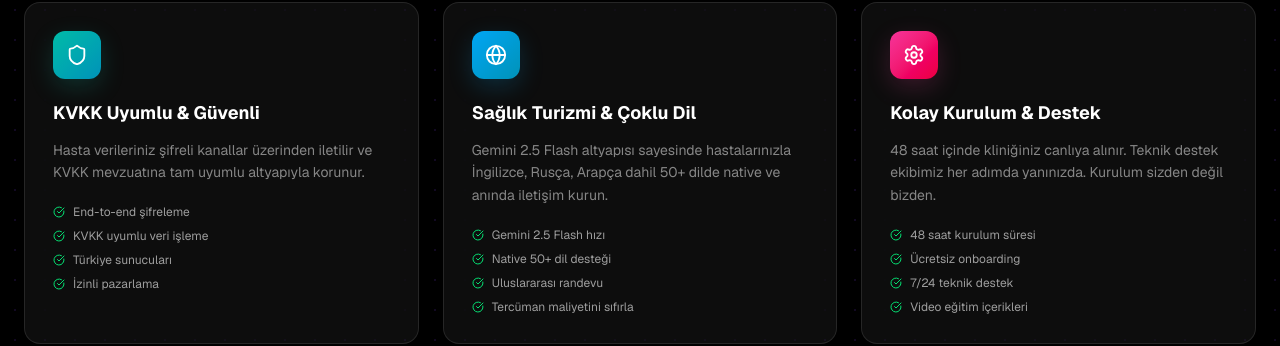
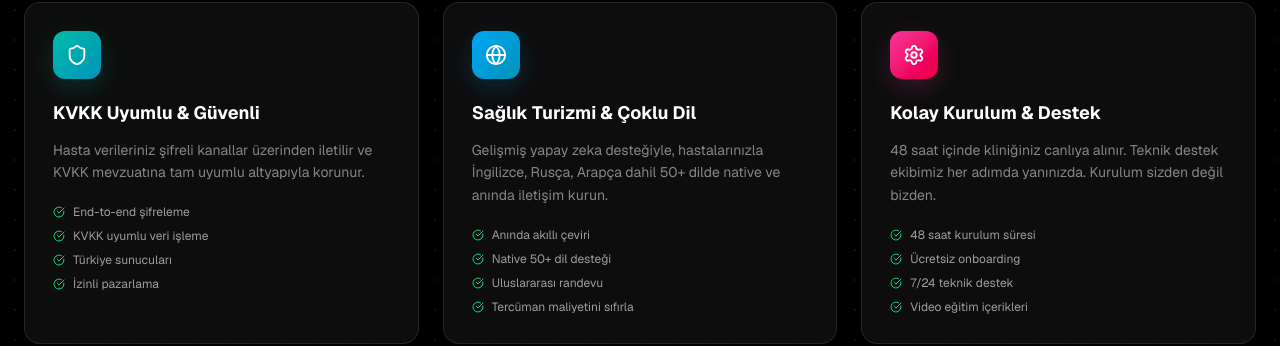
Before and after one commit to TB-art-coder/radent-web, a Next.js app: page / in a window 1280 px wide. Shown: the part 2013-2359 px from the top of the page. Built offline with nearby package versions, Linux system fonts and the light colour scheme; no server answers.

Commit message:
Gemini ibareleri daha kurumsal terimlerle degistirildi

```diff
--- a/app/page.tsx
+++ b/app/page.tsx
@@ -162,9 +162,9 @@ const features = [
     color: "from-sky-500 to-cyan-600",
     glow: "rgba(14,165,233,0.2)",
     title: "Sağlık Turizmi & Çoklu Dil",
-    desc: "Gemini 2.5 Flash altyapısı sayesinde hastalarınızla İngilizce, Rusça, Arapça dahil 50+ dilde native ve anında iletişim kurun.",
+    desc: "Gelişmiş yapay zeka desteğiyle, hastalarınızla İngilizce, Rusça, Arapça dahil 50+ dilde native ve anında iletişim kurun.",
     points: [
-      "Gemini 2.5 Flash hızı",
+      "Anında akıllı çeviri",
       "Native 50+ dil desteği",
       "Uluslararası randevu",
       "Tercüman maliyetini sıfırla",
```
